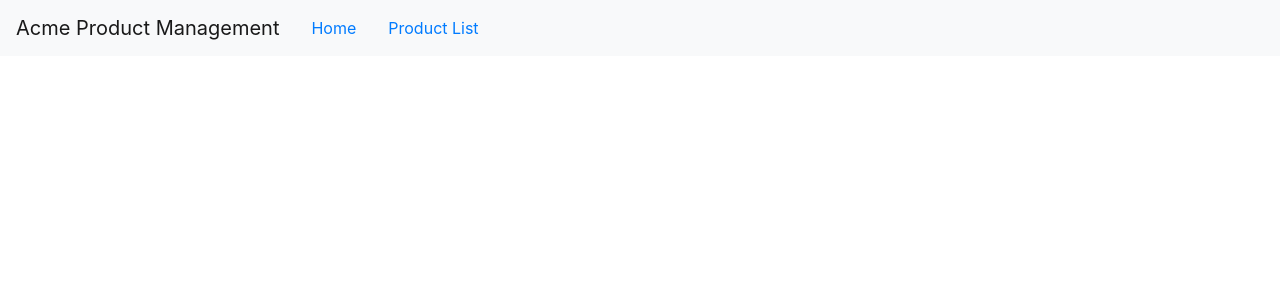
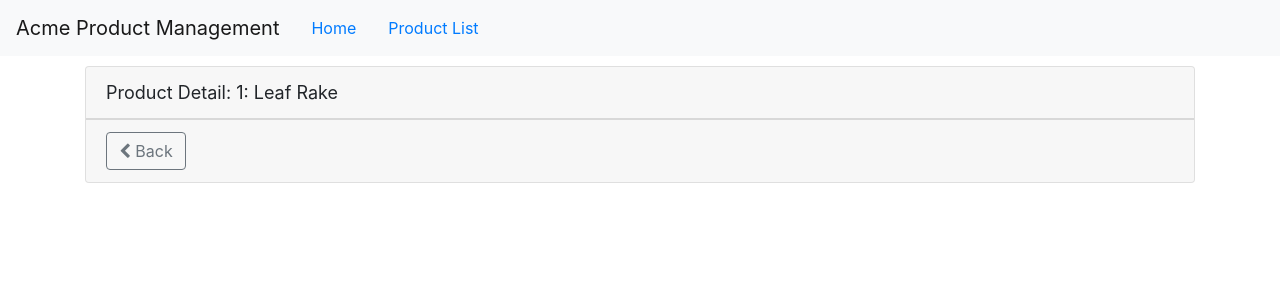
Before and after one commit to azhar-azad/ng-product-manager, an Angular app: page /products/1 in a window 1280 px wide. Shown: the top 300 px of the page. Built offline with nearby package versions, Linux system fonts and the light colour scheme.

Commit message:
Navigation and Routing 2

```diff
--- a/src/app/app.module.ts
+++ b/src/app/app.module.ts
@@ -10,6 +10,7 @@
 import { ProductDetailComponent } from './products/product-detail/product-detail.component';
 import {WelcomeComponent} from './home/welcome.component';
 import {RouterModule} from '@angular/router';
+import {ProductDetailGuard} from './products/guards/product-detail.guard';
 
 @NgModule({
   declarations: [
@@ -26,7 +27,11 @@
     HttpClientModule,
     RouterModule.forRoot([
       { path: 'products', component: ProductListComponent },
-      { path: 'products/:id', component: ProductDetailComponent },
+      {
+        path: 'products/:id',
+        component: ProductDetailComponent,
+        canActivate: [ProductDetailGuard]
+      },
       { path: 'welcome', component: WelcomeComponent },
       { path: '', redirectTo: 'welcome', pathMatch: 'full' },
       { path: '**', redirectTo: 'welcome', pathMatch: 'full' }
--- /dev/null
+++ b/src/app/products/guards/product-detail.guard.ts
@@ -0,0 +1,25 @@
+import { Injectable } from '@angular/core';
+import {CanActivate, ActivatedRouteSnapshot, RouterStateSnapshot, UrlTree, Router} from '@angular/router';
+import { Observable } from 'rxjs';
+
+@Injectable({
+  providedIn: 'root'
+})
+export class ProductDetailGuard implements CanActivate {
+
+  constructor(private router: Router) {}
+
+  canActivate(
+    next: ActivatedRouteSnapshot,
+    state: RouterStateSnapshot): Observable<boolean | UrlTree> | Promise<boolean | UrlTree> | boolean | UrlTree {
+
+    let id = +next.url[1].path;
+    if (isNaN(id) || id < 1) {
+      alert('Invalid Product ID');
+      this.router.navigate(['/products']);
+      return false;
+    }
+    return true;
+  }
+
+}
--- a/src/app/products/product-detail/product-detail.component.html
+++ b/src/app/products/product-detail/product-detail.component.html
@@ -2,4 +2,12 @@
   <div class="card-header">
     {{ pageTitle + ': ' + product.productName }}
   </div>
+  <div class="card-footer">
+    <button class="btn btn-outline-secondary"
+            (click)="onBack()"
+            style="width: 80px">
+      <i class="fa fa-chevron-left"></i>
+      Back
+    </button>
+  </div>
 </div>
--- a/src/app/products/product-detail/product-detail.component.ts
+++ b/src/app/products/product-detail/product-detail.component.ts
@@ -1,5 +1,6 @@
 import { Component, OnInit } from '@angular/core';
 import {IProduct} from '../product';
+import {ActivatedRoute, Router} from '@angular/router';
 
 @Component({
   selector: 'pm-product-detail',
@@ -11,9 +12,28 @@
   pageTitle: string = 'Product Detail';
   product: IProduct;
 
-  constructor() { }
+  constructor(
+    private route: ActivatedRoute,
+    private router: Router
+  ) { }
 
   ngOnInit() {
+    let id = +this.route.snapshot.paramMap.get('id');    // + is a javascript shortcut to convert parameter string to a numeric id
+    this.pageTitle += `: ${id}`;
+    this.product = {
+      "productId": id,
+      "productName": "Leaf Rake",
+      "productCode": "GDN-0011",
+      "releaseDate": "March 19, 2019",
+      "description": "Leaf rake with 48-inch wooden handle.",
+      "price": 19.95,
+      "starRating": 3.2,
+      "imageUrl": "assets/images/leaf_rake.png"
+    }
+  }
+
+  onBack(): void {
+    this.router.navigate(['/products']);
   }
 
 }
--- a/src/app/products/product-list.component.html
+++ b/src/app/products/product-list.component.html
@@ -44,7 +44,11 @@
                   [style.width.px]="imageWidth"
                   [style.margin.px]="imageMargin">
             </td>
-            <td>{{ product.productName }}</td>
+            <td>
+              <a [routerLink]="['/products', product.productId]">
+                {{ product.productName }}
+              </a>
+            </td>
             <td>{{ product.productCode | lowercase | convertToSpaces: '-' }}</td>
             <td>{{ product.releaseDate }}</td>
             <td>{{ product.price | currency:'USD':'symbol':'1.2-2' }}</td>
--- a/src/app/products/product-list.component.ts
+++ b/src/app/products/product-list.component.ts
@@ -1,6 +1,6 @@
 import { Component, OnInit } from '@angular/core';
 import {IProduct} from './product';
-import {ProductService} from '../services/product.service';
+import {ProductService} from './services/product.service';
 
 @Component({
   selector: 'pm-product-list',
--- a/src/app/services/product.service.ts
+++ b/src/app/products/services/product.service.ts
@@ -1,5 +1,5 @@
 import { Injectable } from '@angular/core';
-import {IProduct} from '../products/product';
+import {IProduct} from '../product';
 import {HttpClient, HttpErrorResponse} from '@angular/common/http';
 import {Observable, throwError} from 'rxjs';
 import {catchError, tap} from 'rxjs/operators';
```
Also changed, not shown: 2 other files (tests, documents, lock files or other folders).
